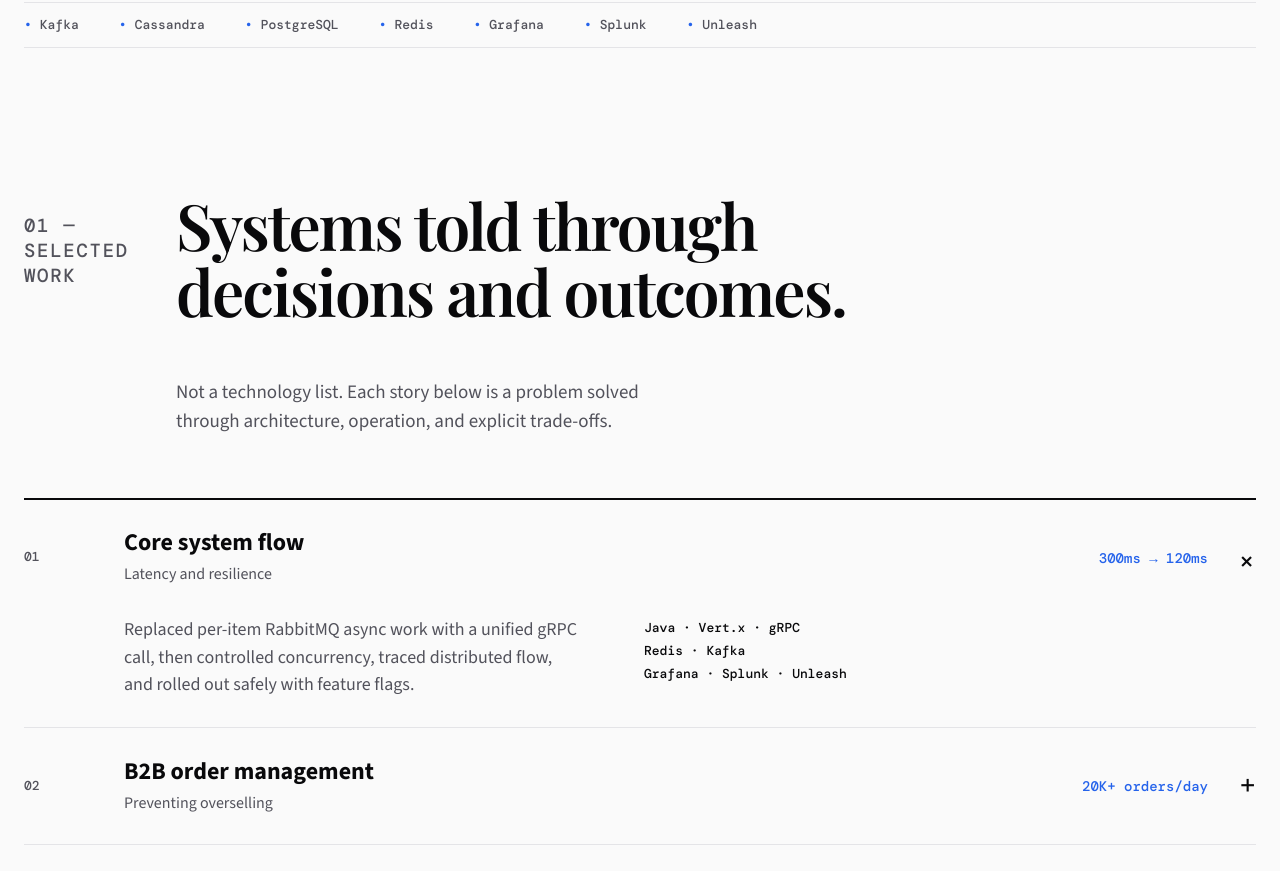
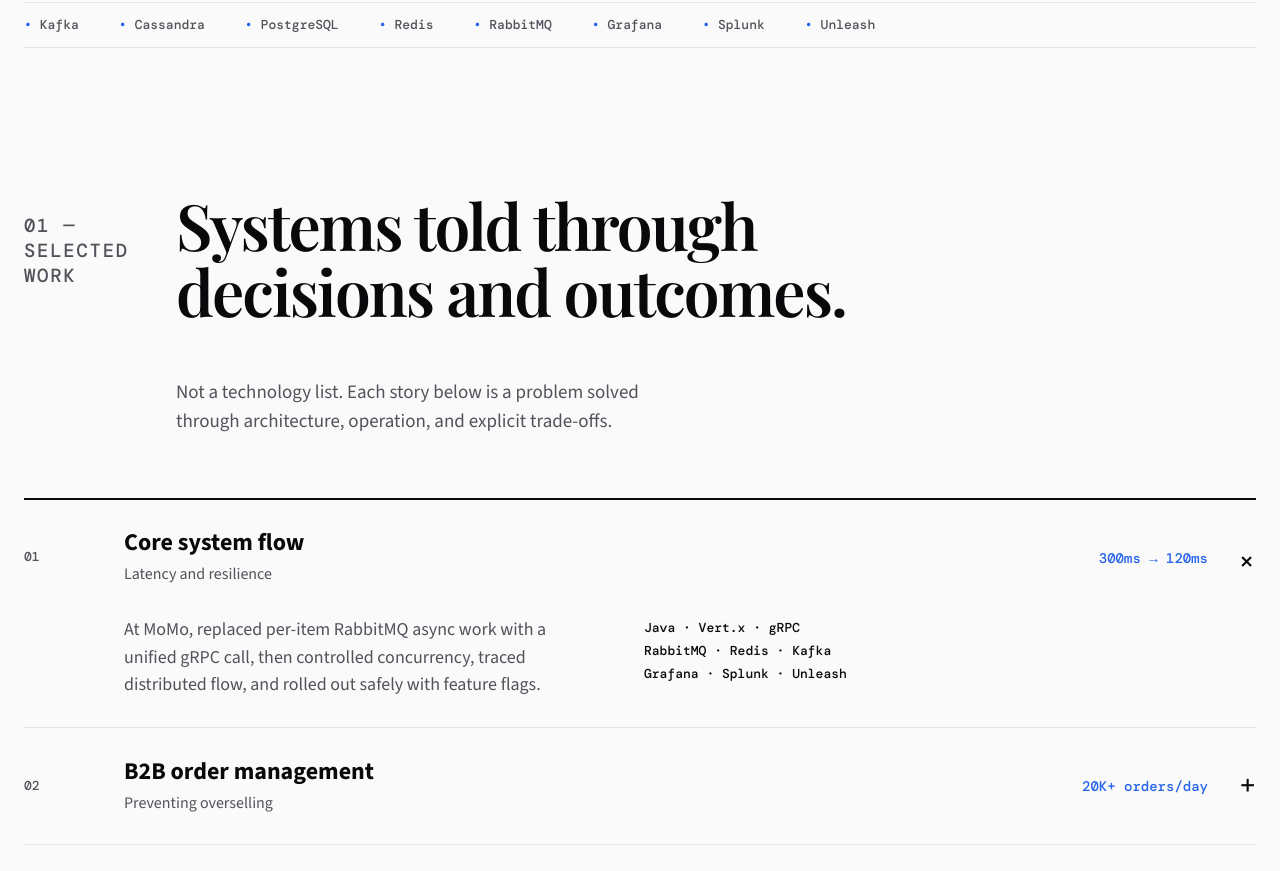
Before and after one commit to kaitokid2302/kaitokid2302.github.io, a plain HTML site: page index.html in a window 1280 px wide. Shown: the part 928-1799 px from the top of the page. Drawn offline with nearby package versions, Linux system fonts and the light colour scheme.

Commit message:
docs: mention RabbitMQ in MoMo case study

```diff
--- a/index.html
+++ b/index.html
@@ -147,6 +147,7 @@
         <a href="#case-smart-city" data-case-target="case-smart-city">Cassandra</a>
         <a href="#case-b2b-orders" data-case-target="case-b2b-orders">PostgreSQL</a>
         <a href="#case-smart-city" data-case-target="case-smart-city">Redis</a>
+        <a href="#case-core-flow" data-case-target="case-core-flow">RabbitMQ</a>
         <a href="#case-core-flow" data-case-target="case-core-flow">Grafana</a>
         <a href="#case-core-flow" data-case-target="case-core-flow">Splunk</a>
         <a href="#case-core-flow" data-case-target="case-core-flow">Unleash</a>
@@ -174,11 +175,11 @@
             </summary>
             <div class="case-detail">
               <p data-i18n="case1Detail">
-                Replaced per-item RabbitMQ async work with a unified gRPC call, then controlled concurrency, traced distributed flow, and rolled out safely with feature flags.
+                At MoMo, replaced per-item RabbitMQ async work with a unified gRPC call, then controlled concurrency, traced distributed flow, and rolled out safely with feature flags.
               </p>
               <ul aria-label="Technology stack" data-i18n-aria-label="technologyStack">
                 <li>Java · Vert.x · gRPC</li>
-                <li>Redis · Kafka</li>
+                <li>RabbitMQ · Redis · Kafka</li>
                 <li>Grafana · Splunk · Unleash</li>
               </ul>
             </div>
--- a/script.js
+++ b/script.js
@@ -48,7 +48,7 @@ const copy = {
     case1Title: "Core system flow",
     case1Subtitle: "Latency and resilience",
     case1Detail:
-      "Replaced per-item RabbitMQ async work with a unified gRPC call, then controlled concurrency, traced distributed flow, and rolled out safely with feature flags.",
+      "At MoMo, replaced per-item RabbitMQ async work with a unified gRPC call, then controlled concurrency, traced distributed flow, and rolled out safely with feature flags.",
     case2Title: "B2B order management",
     case2Subtitle: "Preventing overselling",
     case2Result: "20K+ orders/day",
@@ -120,7 +120,7 @@ const copy = {
     case1Title: "Core system flow",
     case1Subtitle: "Latency và resilience",
     case1Detail:
-      "Thay xử lý RabbitMQ bất đồng bộ theo từng item bằng một gRPC call thống nhất; kiểm soát concurrency, theo dõi luồng phân tán và rollout an toàn với feature flag.",
+      "Tại MoMo, thay xử lý RabbitMQ bất đồng bộ theo từng item bằng một gRPC call thống nhất; kiểm soát concurrency, theo dõi luồng phân tán và rollout an toàn với feature flag.",
     case2Title: "Quản lý đơn hàng B2B",
     case2Subtitle: "Ngăn overselling",
     case2Result: "20K+ đơn/ngày",
```
Also changed, not shown: tests/site-preferences.test.cjs (+1 -0 lines).
